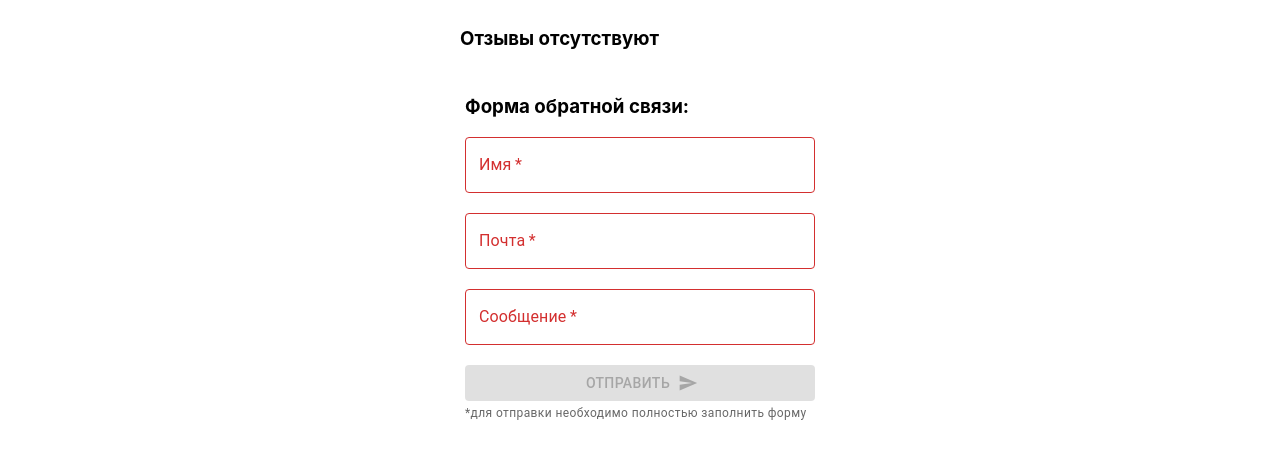
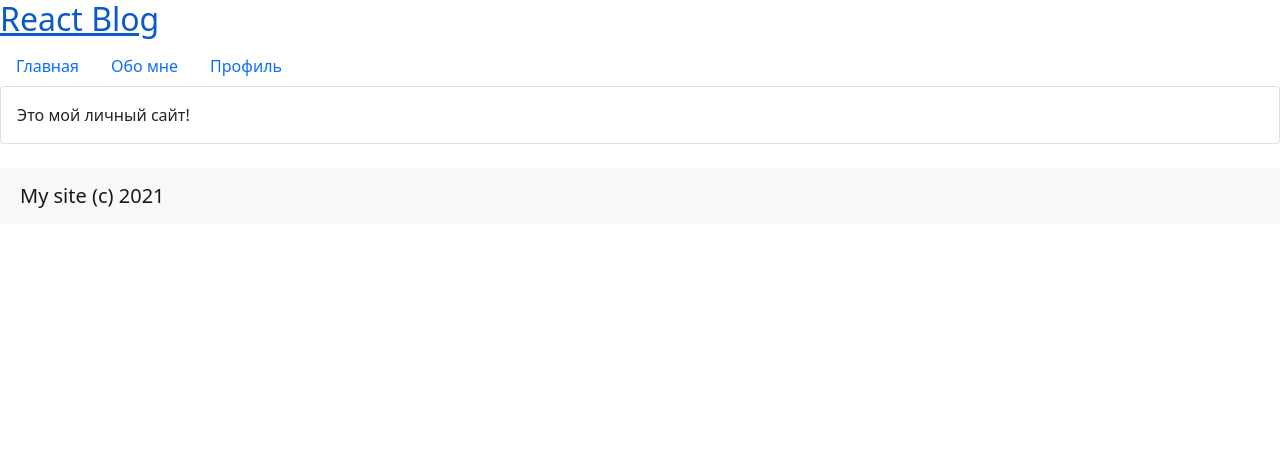
Before and after one commit to AndreiLeonov/Archakov-mentoring, a React (Create React App) app: page /about in a window 1280 px wide. Shown: the top 458 px of the page. Built offline with nearby package versions, Linux system fonts and the light colour scheme.

Commit message:
added 6hw

```diff
--- a/package.json
+++ b/package.json
@@ -10,7 +10,9 @@
     "@testing-library/jest-dom": "^5.11.4",
     "@testing-library/react": "^11.1.0",
     "@testing-library/user-event": "^12.1.10",
+    "bootstrap": "5.1.3",
     "react": "^17.0.2",
+    "react-bootstrap": "^2.0.2",
     "react-dom": "^17.0.2",
     "react-scripts": "4.0.3",
     "web-vitals": "^1.0.1"
--- a/src/index.js
+++ b/src/index.js
@@ -1,7 +1,7 @@
 import React from 'react';
 import ReactDOM from 'react-dom';
 import './index.css';
-import App from "./tutorial-5/App";
+import App from "./tutorial-6/App";
 
 ReactDOM.render(
   <React.StrictMode>
--- /dev/null
+++ b/src/tutorial-6/App.js
@@ -0,0 +1,63 @@
+import React from 'react';
+import { Card, Col, Nav, Navbar, Row } from 'react-bootstrap';
+import 'bootstrap/dist/css/bootstrap.min.css';
+import Article from './Article';
+
+export default function App() {
+    const { pathname } = window.location;
+
+    return (
+        <div className="App">
+            <header>
+                <h2>
+                    <a href="/">React Blog</a>
+                </h2>
+                <Nav variant="pills" defaultActiveKey="/">
+                    <Nav.Item>
+                        <Nav.Link eventKey="/home" to="/">
+                            Главная
+                        </Nav.Link>
+                    </Nav.Item>
+                    <Nav.Item>
+                        <Nav.Link eventKey="/home" to="/about">
+                            Обо мне
+                        </Nav.Link>
+                    </Nav.Item>
+                    <Nav.Item>
+                        <Nav.Link eventKey="/home" to="/profile">
+                            Профиль
+                        </Nav.Link>
+                    </Nav.Item>
+                </Nav>
+            </header>
+            {pathname === "/" && (
+                <Row xs={1} md={3} className="g-4">
+                    <Col>
+                        <Card>
+                            <Card.Img variant="top" src="https://via.placeholder.com/150x150" />
+                            <Card.Body>
+                                <Card.Title>
+                                    <a href="/post/1">Card title</a>
+                                </Card.Title>
+                                <Card.Text>
+                                    This is a longer card with supporting text below as a natural lead-in to
+                                    additional content. This content is a little bit longer.
+                                </Card.Text>
+                            </Card.Body>
+                        </Card>
+                    </Col>
+                </Row>
+            )}
+            {pathname.includes('/post/') && <Article id={pathname.split('/post/')[1]} />}
+            {pathname === "/about" && (
+                <Card>
+                    <Card.Body>Это мой личный сайт!</Card.Body>
+                </Card>
+            )}
+            <br />
+            <Navbar bg="light" style={{ paddingLeft: 20 }}>
+                <Navbar.Brand href="#home">My site (c) 2021</Navbar.Brand>
+            </Navbar>
+        </div>
+    );
+}
--- /dev/null
+++ b/src/tutorial-6/Article.js
@@ -0,0 +1,17 @@
+import React from 'react';
+
+const Article = ({ id }) => {
+    return (
+        <div>
+            <h1>Статья №{id}</h1>
+            <p>
+                Lorem ipsum dolor sit amet consectetur adipisicing elit. Molestiae distinctio fuga animi
+                aliquam sit id veritatis, doloribus ducimus quas, dignissimos non minima quia amet possimus?
+                Impedit nemo ducimus fuga rem!
+            </p>
+            <a href="/"><button>Назад</button></a>
+        </div>
+    );
+};
+
+export default Article;
```
Also changed, not shown: 1 other file (tests, documents, lock files or other folders).
